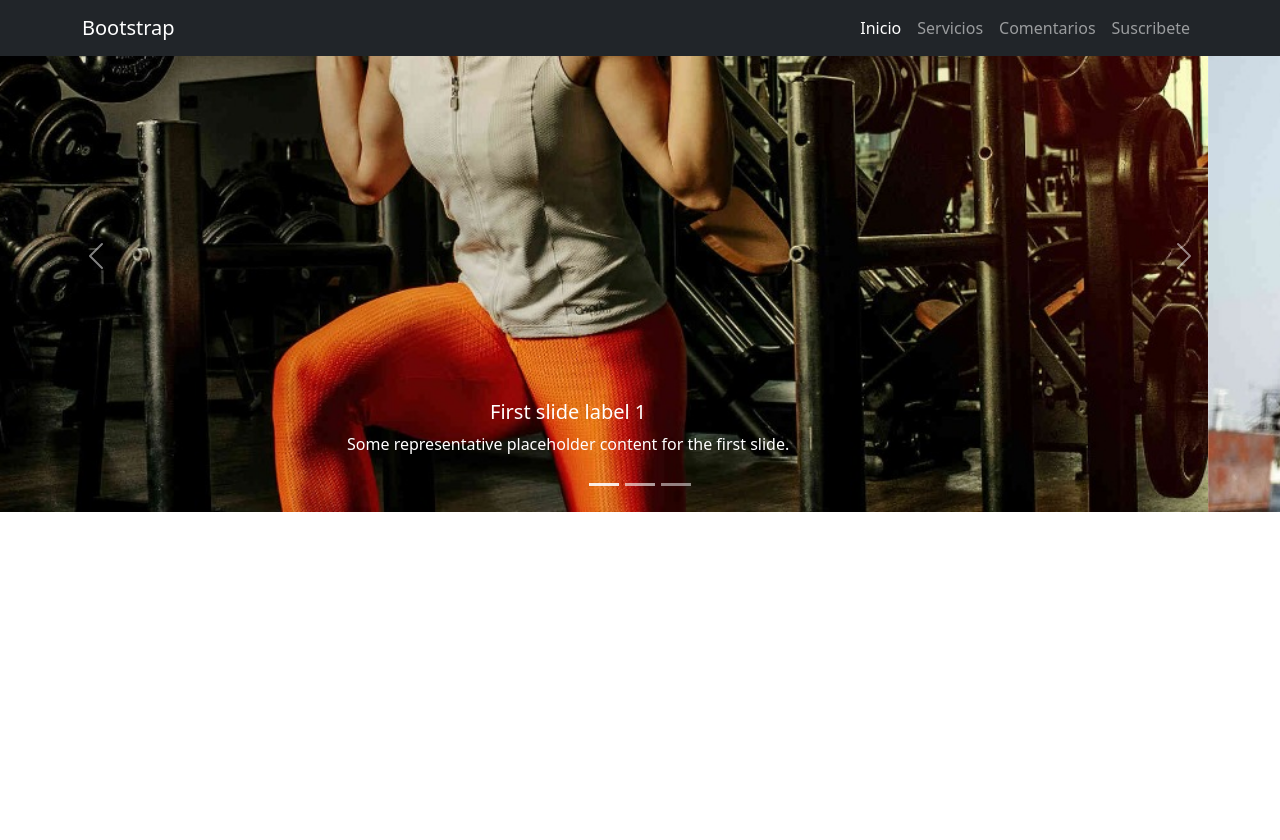
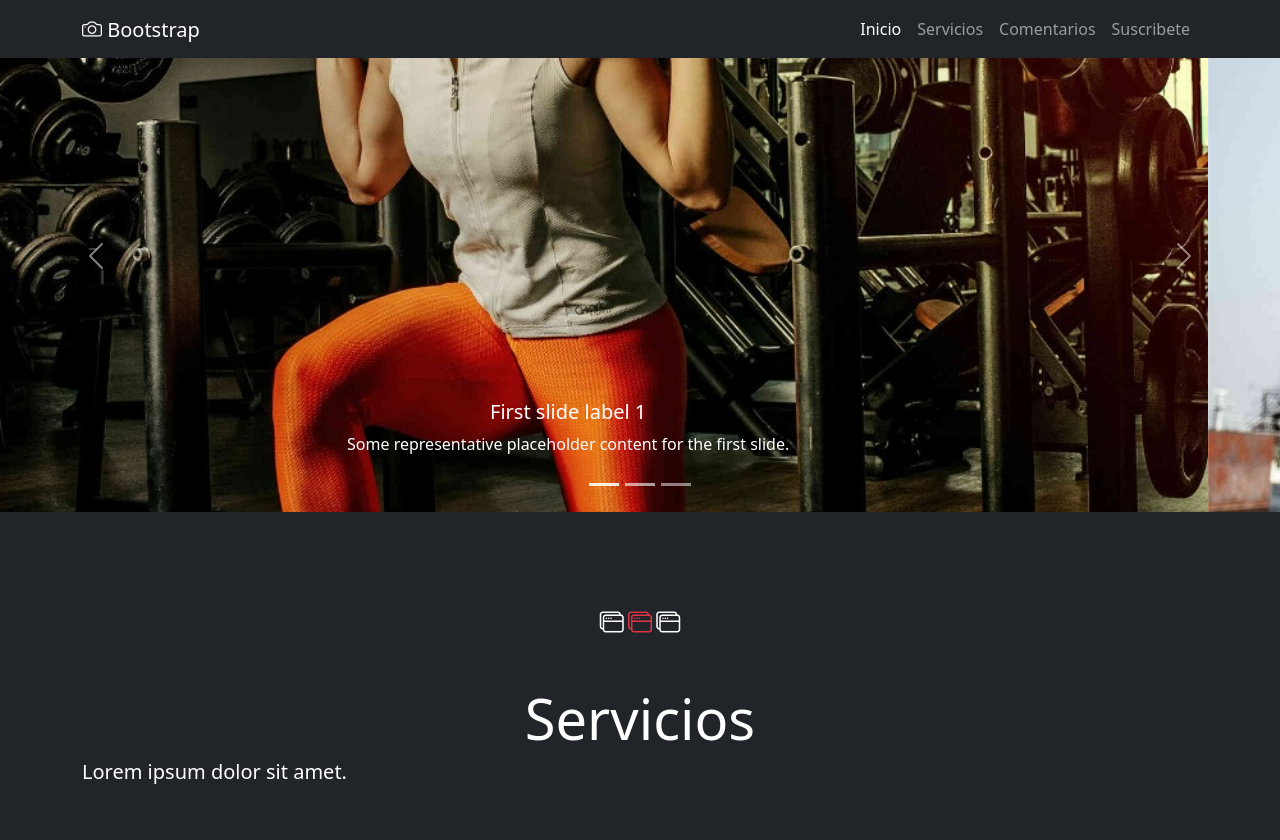
Before and after one commit to arlexguerrero/bootstrap-practica-2, a plain HTML site: page index.html in a window 1280 px wide. Before the commit the page ends 800 px from the top, so only its background shows below. Drawn offline with nearby package versions, Linux system fonts and the light colour scheme.

Commit message:
servicios

```diff
--- a/index.html
+++ b/index.html
@@ -5,13 +5,19 @@
     <meta name="viewport" content="width=device-width, initial-scale=1">
     <title>Bootstrap demo</title>
     <link href="https://cdn.jsdelivr.net/npm/bootstrap@5.2.2/dist/css/bootstrap.min.css" rel="stylesheet" integrity="sha384-Zenh87qX5JnK2Jl0vWa8Ck2rdkQ2Bzep5IDxbcnCeuOxjzrPF/et3URy9Bv1WTRi" crossorigin="anonymous">
+    <link rel="stylesheet" href="https://cdn.jsdelivr.net/npm/bootstrap-icons@1.9.1/font/bootstrap-icons.css">
+
+
   </head>
   <body>
     <!-- navbar -->
     <nav class="navbar navbar-expand-lg navbar-dark bg-dark fixed-top">
 
         <div class="container">
-            <a href="/" class="navbar-brand">Bootstrap</a>
+            <a href="/" class="navbar-brand">
+              <i class="bi bi-camera align-middle"></i>
+             <span class="align-middle">Bootstrap</span>
+            </a>
             <button
                 class="navbar-toggler"
                 type="button"
@@ -105,6 +111,22 @@
     </section>
     <!-- Slider -->
 
+    <main class="bg-dark text-white py-5" id="#servicios">
+      <div class="container">
+        <div class="text-center py-5 text-primary">
+          <i class="bi bi-window-stack text-white h4 "></i>
+          <i class="bi bi-window-stack text-danger h4 "></i>
+          <i class="bi bi-window-stack text-white h4 "></i>
+        </div>
+        <h2 class="text-center display-4">Servicios</h2>
+        <div class="row">
+          <div class="col-12 col-lg-4">
+            <h5 class="">Lorem ipsum dolor sit amet.</h5>
+          </div>
+        </div>
+      </div>
+    </main>
+
     <script src="https://cdn.jsdelivr.net/npm/bootstrap@5.2.2/dist/js/bootstrap.bundle.min.js" integrity="sha384-OERcA2EqjJCMA+/3y+gxIOqMEjwtxJY7qPCqsdltbNJuaOe923+mo//f6V8Qbsw3" crossorigin="anonymous"></script>
   </body>
 </html>
```
